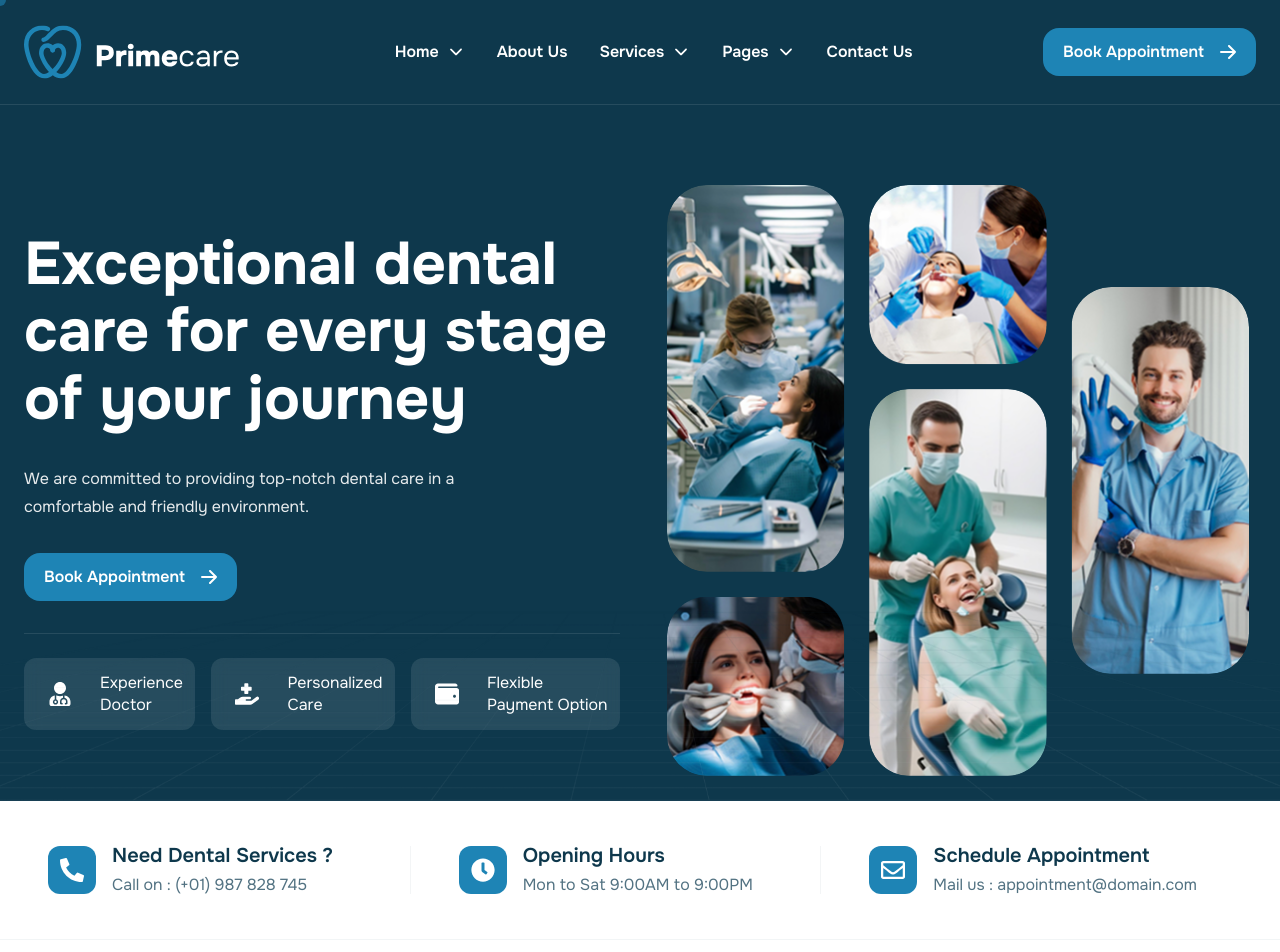
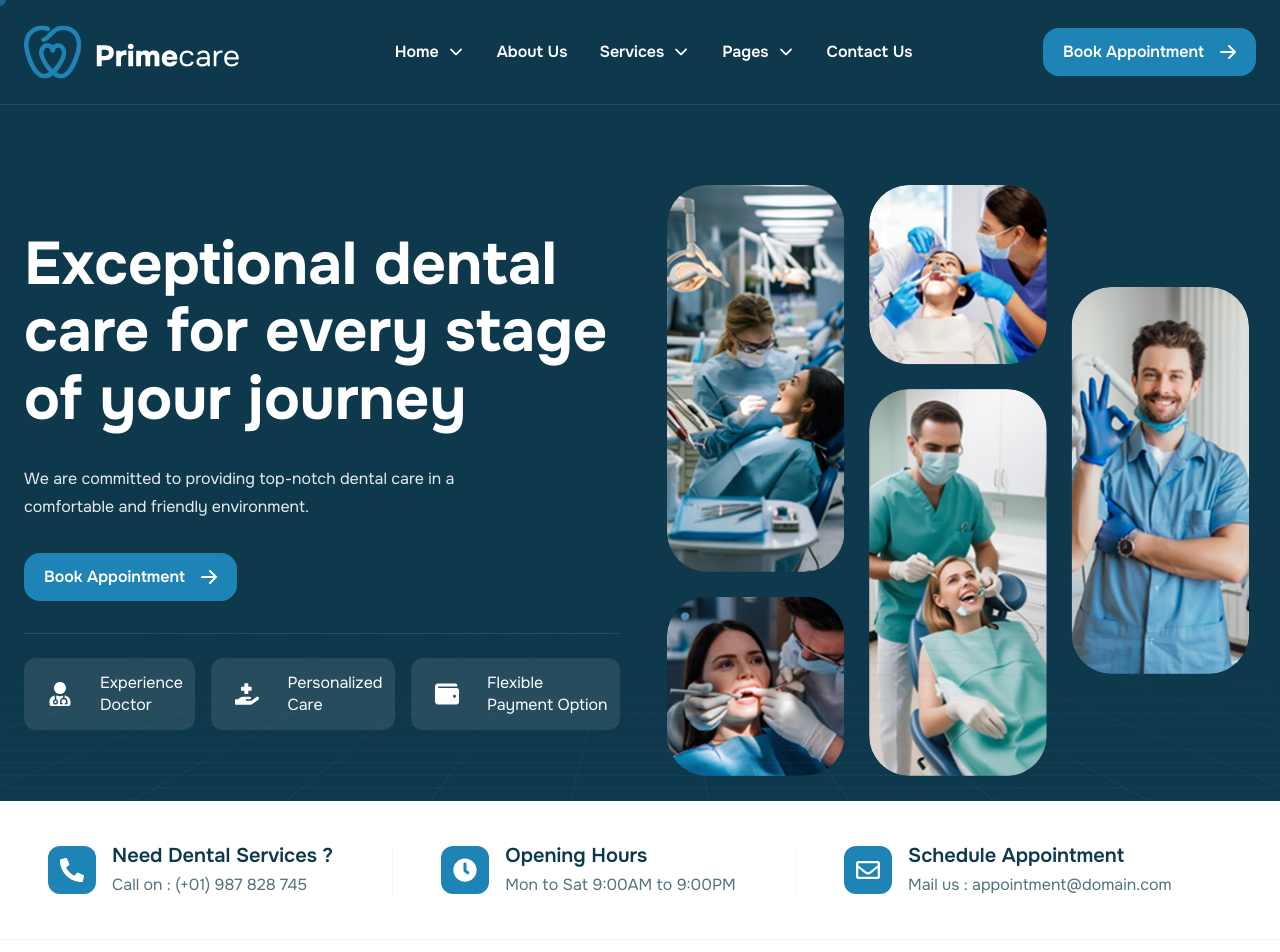
Before and after one commit to talhawebguru/primecare-dentist-website, a Next.js app: page / in a window 1280 px wide. Shown: the top 952 px of the page. Built offline with nearby package versions, Linux system fonts and the light colour scheme.

Commit message:
contact info responsive done

```diff
--- a/app/components/home/ContactInfoBar.jsx
+++ b/app/components/home/ContactInfoBar.jsx
@@ -22,7 +22,7 @@ const infoItems = [
 ];
 
 const ContactInfoItem = ({ icon, title, subtitle, showDivider }) => (
-  <div className="flex flex-1 min-w-[260px] items-center py-2 mx-6 relative">
+  <div className="grow flex items-center py-2 mx-6 relative">
     <div className="pr-4">
       <div className="p-3 bg-[#1e84b5] rounded-xl flex items-center justify-center">
         {icon}
@@ -49,7 +49,7 @@ const ContactInfoBar = () => (
         initial={{ opacity: 0, y: 30 }}
         animate={{ opacity: 1, y: 0 }}
         transition={{ duration: 0.7 }}
-        className="flex flex-wrap justify-between items-center py-8"
+        className="flex flex-wrap xl:flex-nowrap justify-between items-center py-8"
       >
         {infoItems.map((item, idx) => (
           <ContactInfoItem
```
